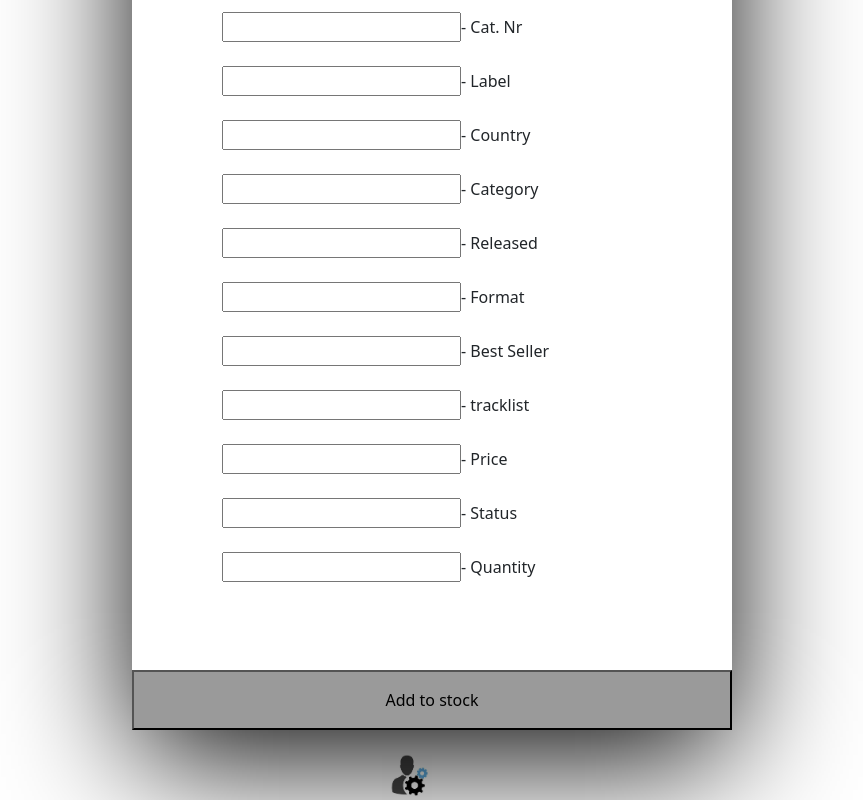
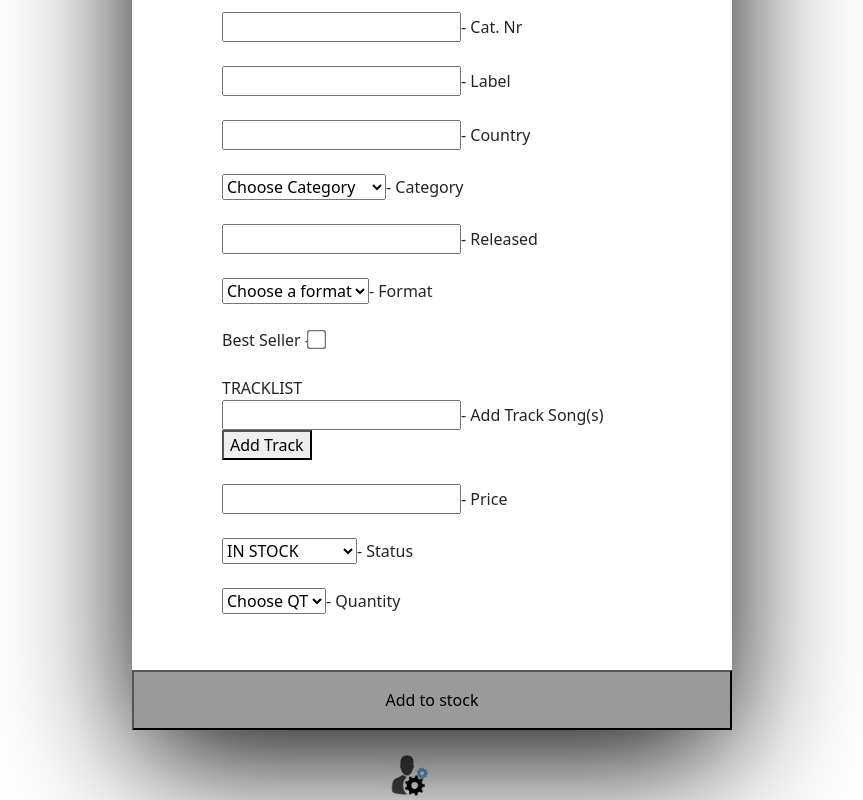
Before and after one commit to 2TomL/doctorvinylrecords-v2-F, an Angular app: page /add-product in a window 1280 px wide. Shown: the part 598-1398 px from the top of the page, without its empty margins (208-1071 px from the left). Built offline with nearby package versions, Linux system fonts and the light colour scheme; no server answers.

Commit message:
Push thursday 1

```diff
--- a/src/app/app.component.html
+++ b/src/app/app.component.html
@@ -131,7 +131,7 @@
                       <div> <small> 2 items</small></div>
                     </div>
                     <div class="col-4 text-end">
-                      <strong> ${{subTotal}}</strong>
+                      <strong> €{{subTotal}}</strong>
                     </div>
                   </div>
                   <div class="">
--- a/src/app/pages/add-product/add-product.component.css
+++ b/src/app/pages/add-product/add-product.component.css
@@ -81,3 +81,6 @@
     border-radius: 0px;
     background-color: #0a0a0a69;
   }
+  .mdl-switch__input {
+    transform: scale(1.5); /* Adjust the scale factor as needed */
+    }
--- a/src/app/pages/add-product/add-product.component.html
+++ b/src/app/pages/add-product/add-product.component.html
@@ -48,8 +48,30 @@
           </div>
           <br/>
           <div class="mdl-textfield mdl-js-textfield mdl-textfield--floating-label">
-            <input class="mdl-textfield__input" type="email" id="sample3">
-            <label class="mdl-textfield__label" for="sample3">- Category</label>
+            <select id="category" class="mdl-textfield__input">
+              <option>Choose Category</option>
+              <option value="HOUSE">House</option>
+              <option value="DEEP_HOUSE">Deep House</option>
+              <option value="TECH_HOUSE">Tech House</option>
+              <option value="PROGRESSIVE_HOUSE">Progressive House</option>
+              <option value="ELECTRO_HOUSE">Electro House</option>
+              <option value="TECHNO">Techno</option>
+              <option value="DETROIT_TECHNO">Detroit Techno</option>
+              <option value="MINIMAL_TECHNO">Minimal Techno</option>
+              <option value="ACID_TECHNO">Acid Techno</option>
+              <option value="DRUM_AND_BASS">Drum and Bass</option>
+              <option value="TRANCE">Trance</option>
+              <option value="PROGRESSIVE_TRANCE">Progressive Trance</option>
+              <option value="DRUM_AND_BASS">Drum and Bass</option>
+              <option value="JUNGLE">Jungle</option>
+              <option value="NU_SKOOL_BREAKS">Nu Skool Breaks</option>
+              <option value="BIG_BEAT">Big Beat</option>
+              <option value="DUBSTEP">Dubstep</option>
+              <option value="HARDCORE">Hardcore</option>
+              <option value="AMBIENT">Ambient</option>
+              <option value="EXPERIMENTAL">Experimental</option>
+            </select>
+            <label class="mdl-textfield__label" for="category">- Category</label>
           </div>
           <br/>
           <div class="mdl-textfield mdl-js-textfield mdl-textfield--floating-label">
@@ -58,18 +80,36 @@
           </div>
           <br/>
           <div class="mdl-textfield mdl-js-textfield mdl-textfield--floating-label">
-            <input class="mdl-textfield__input" type="email" id="sample3">
-            <label class="mdl-textfield__label" for="sample3">- Format</label>
+            <select id="format" class="mdl-textfield__input">
+              <option>Choose a format</option>
+              <option value="TWELVE_INCH">12 Inch</option>
+              <option value="LP">LP</option>
+                <option value="MAXI">MAXI</option>
+                <option value="SEVEN_INCH">7 Inch</option>
+                <option value="TEN_INCH">10 Inch</option>
+                <option value="FLEXI_DISK">FLEXI DISK</option>
+            </select>
+            <label class="mdl-textfield__label" for="format">- Format</label>
         </div>
         <br/>
         <div class="mdl-textfield mdl-js-textfield mdl-textfield--floating-label">
-            <input class="mdl-textfield__input" type="email" id="sample3">
-            <label class="mdl-textfield__label" for="sample3">- Best Seller</label>
+          <label class="mdl-switch mdl-js-switch mdl-js-ripple-effect" for="bestSeller">
+            <span class="mdl-switch__label">Best Seller -</span>
+            <input type="checkbox" id="bestSeller" class="mdl-switch__input" name="bestSeller">
+          </label>
         </div>
         <br/>
-          <div class="mdl-textfield mdl-js-textfield mdl-textfield--floating-label">
-            <input class="mdl-textfield__input" type="email" id="sample3">
-            <label class="mdl-textfield__label" for="sample3">- tracklist</label>
+        <div class="tracklist-container">
+          <label class="mdl-textfield__label" for="tracklist">TRACKLIST</label>
+          <div id="tracklist-section">
+            <div class="mdl-textfield mdl-js-textfield mdl-textfield--floating-label track-item">
+              <input class="mdl-textfield__input" type="text" name="track[]" required>
+              <label class="mdl-textfield__label" for="tracklist">- Add Track Song(s)</label>
+            </div>
+          </div>
+          <button class="add-track-btn mdl-button mdl-js-ripple-effect mdl-js-button mdl-button--raised mdl-button--colored">
+            Add Track
+          </button>
         </div>
         <br/>
           <div class="mdl-textfield mdl-js-textfield mdl-textfield--floating-label">
@@ -78,18 +118,33 @@
           </div>
           <br/>
           <div class="mdl-textfield mdl-js-textfield mdl-textfield--floating-label">
-            <input class="mdl-textfield__input" type="email" id="sample3">
-            <label class="mdl-textfield__label" for="sample3">- Status</label>
+            <select id="status" class="mdl-textfield__input">
+                <option value="IN STOCK">IN STOCK</option>
+                <option value="OUT OF STOCK">OUT OF STOCK</option>
+                <option value="PENDING">PENDING</option>
+            </select>
+            <label class="mdl-textfield__label" for="status">- Status</label>
         </div>
         <br/>
         <div class="mdl-textfield mdl-js-textfield mdl-textfield--floating-label">
-            <input class="mdl-textfield__input" type="email" id="sample3">
-            <label class="mdl-textfield__label" for="sample3">- Quantity</label>
+          <select id="category" class="mdl-textfield__input">
+            <option>Choose QT</option>
+            <option value="1">1</option>
+            <option value="2">2</option>
+            <option value="3">3</option>
+            <option value="4">4</option>
+            <option value="5">5</option>
+            <option value="6">6</option>
+            <option value="7">7</option>
+            <option value="8">8</option>
+            <option value="9">9</option>
+            <option value="10">10</option>
+          </select>
+          <label class="mdl-textfield__label" for="quantity">- Quantity</label>
         </div>
         <br/>
           </form>
       </div><!--/.form-section-->
-
       <button class="sign-in-btn mdl-button mdl-js-ripple-effect mdl-js-button mdl-button--raised mdl-button--colored">
         Add to stock
       </button><!--/button-->
--- a/src/app/pages/add-product/add-product.component.ts
+++ b/src/app/pages/add-product/add-product.component.ts
@@ -5,6 +5,7 @@ import { Component } from '@angular/core';
   templateUrl: './add-product.component.html',
   styleUrls: ['./add-product.component.css']
 })
+
 export class AddProductComponent {
 
 }
```
Lines whose indentation alone changed are shown as unchanged.
